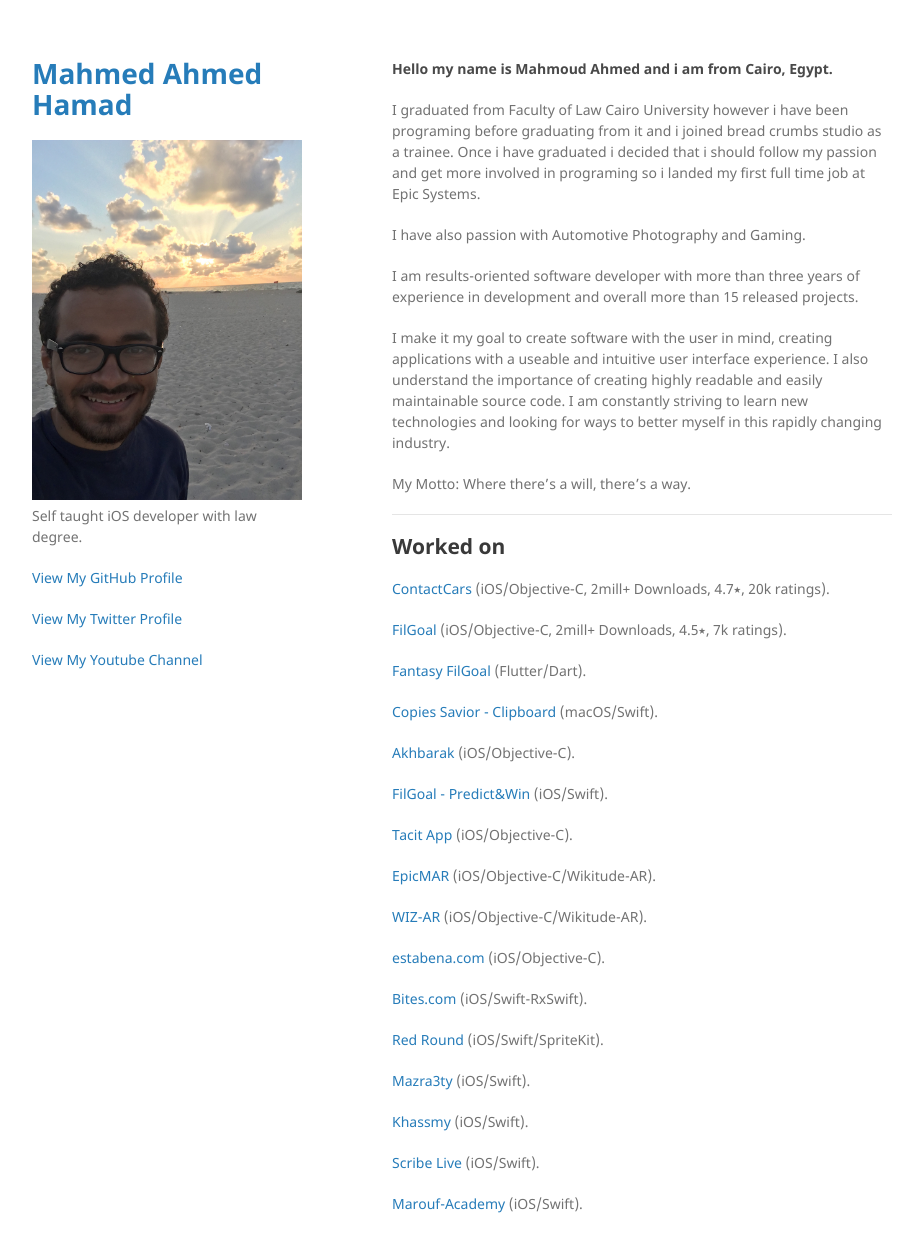
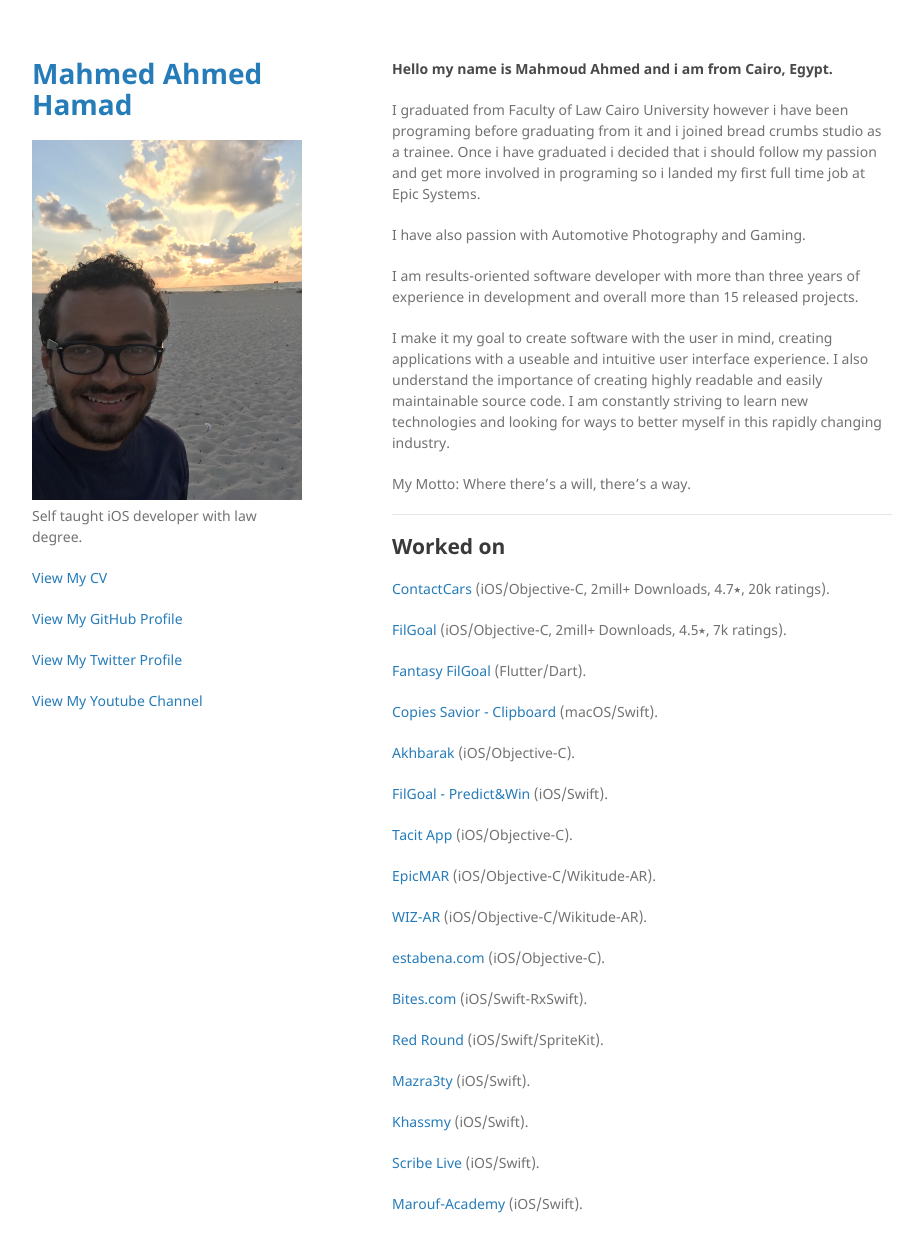
Before and after one commit to Mahmoud333/Mahmoud333.github.io, a Jekyll site: the page built from index.md, in a window 1280 px wide and 1284 px high. Shown: the top 1252 px of the window, without its empty margins (178-1090 px from the left). Built offline with Jekyll 4.4.1, drawn with Linux system fonts in a browser that asks for light colours.

Commit message:
Update default.html

```diff
--- a/_layouts/default.html
+++ b/_layouts/default.html
@@ -29,7 +29,7 @@
         {% if site.github.is_user_page %}
         <h1> </h1>
         <h1> </h1>
-        <!-- <p class="view"><a href="https://www.dropbox.com/s/y52wl7wrbi955kr/Mahmoud%20Ahmed%20Hamad.pdf?dl=0">View My CV</a></p> -->
+        <p class="view"><a href="https://www.dropbox.com/s/y52wl7wrbi955kr/Mahmoud%20Ahmed%20Hamad.pdf?dl=0">View My CV</a></p>
         <p class="view"><a href="{{ site.github.owner_url }}">View My GitHub Profile</a></p>
         <p class="view"><a href="https://twitter.com/MahmoudSMGL">View My Twitter Profile</a></p>
         <p class="view"><a href="https://is.gd/AX0foG">View My Youtube Channel</a></p>
```
